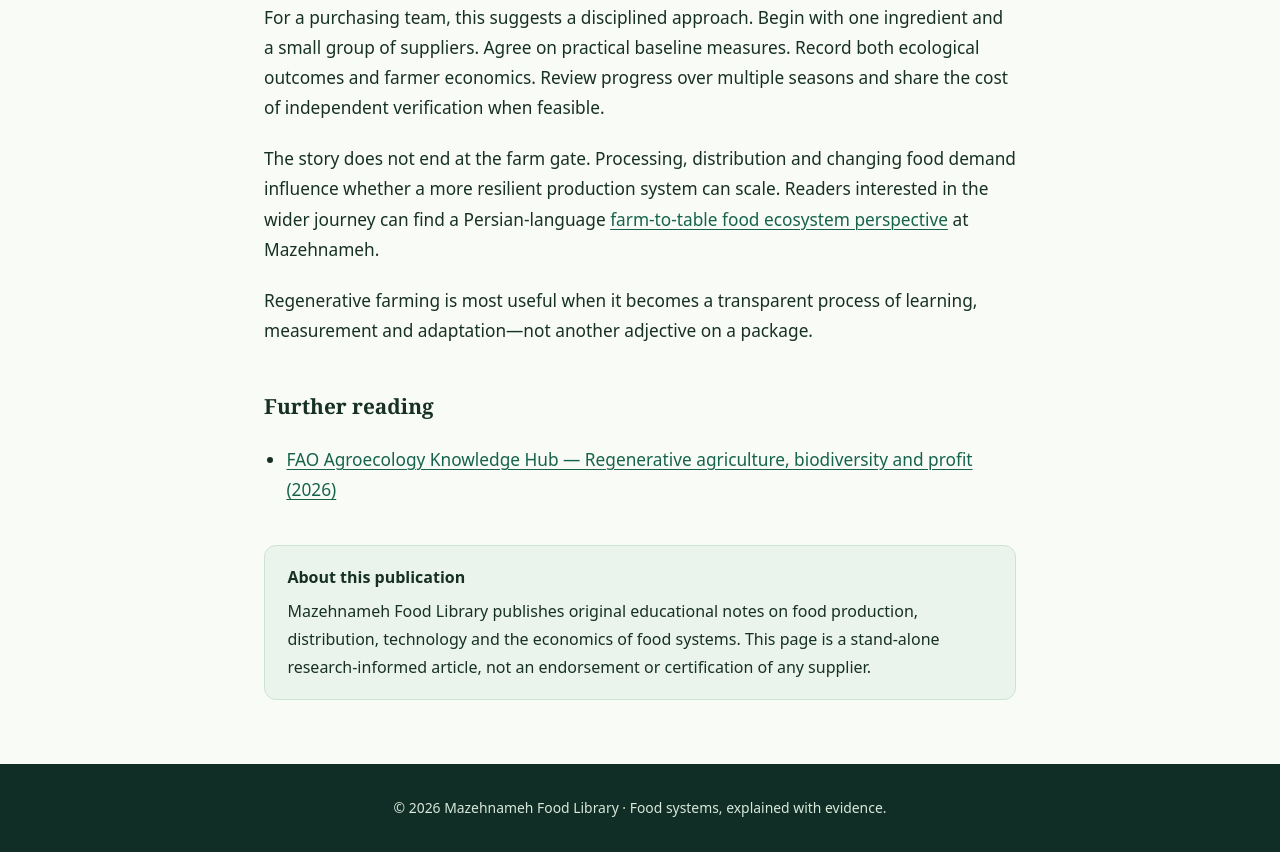
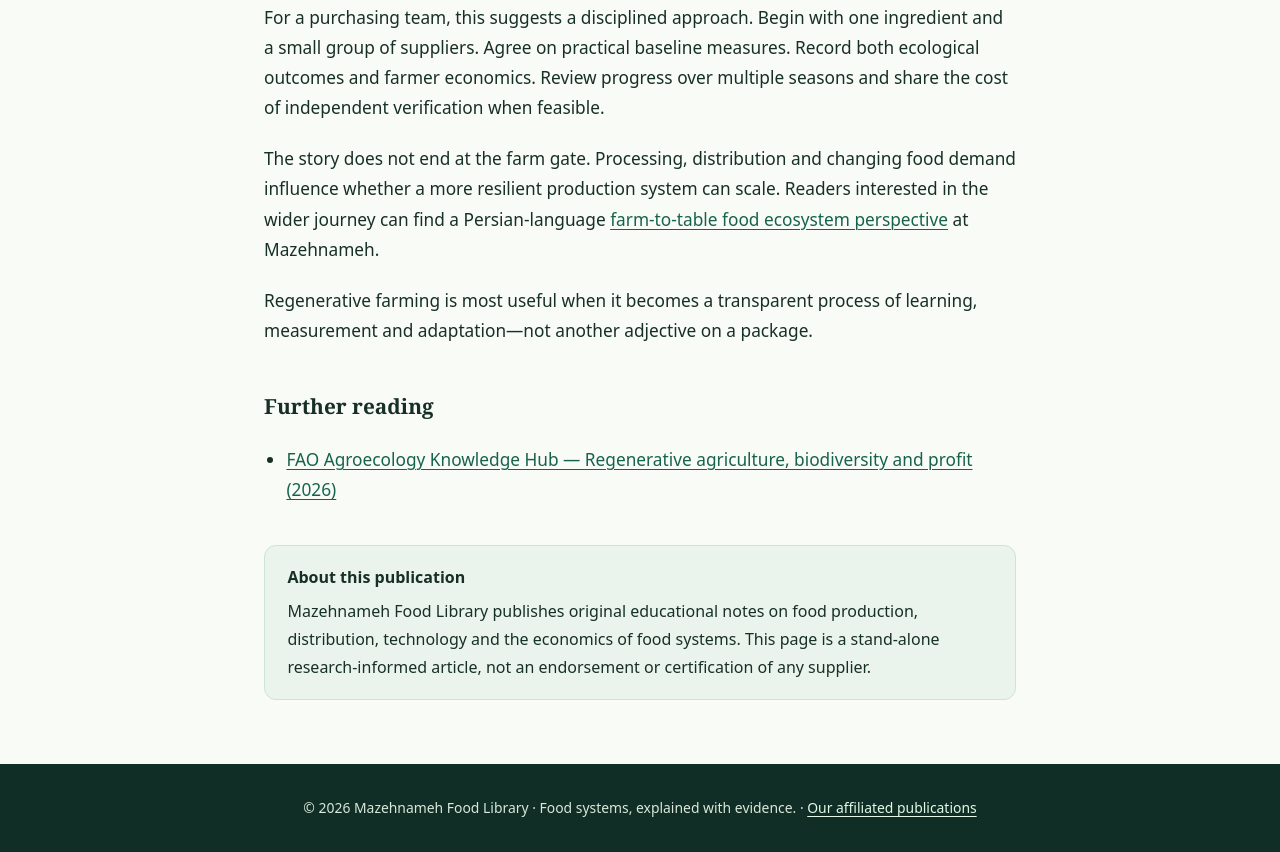
Before and after one commit to haniehkhanmohamad-star/mazehnameh-food-library, a plain HTML site: page index.html in a window 1280 px wide. Shown: the part 2004-2856 px from the top of the page. Drawn offline with Linux system fonts and the light colour scheme.

Commit message:
Link affiliated publications directory from library home

```diff
--- a/index.html
+++ b/index.html
@@ -57,5 +57,5 @@ footer{background:#102e25;color:#d8e8db;padding:2rem 1.5rem;text-align:center;fo
 <li><a href="https://www.fao.org/agroecology/in-action/detail/1681669/en">FAO Agroecology Knowledge Hub — Regenerative agriculture, biodiversity and profit (2026)</a></li>
 </ul>
 </article><aside class="context"><strong>About this publication</strong><p style="margin:.4rem 0 0">Mazehnameh Food Library publishes original educational notes on food production, distribution, technology and the economics of food systems. This page is a stand-alone research-informed article, not an endorsement or certification of any supplier.</p></aside></main>
-<footer>© 2026 Mazehnameh Food Library · Food systems, explained with evidence.</footer>
+<footer>© 2026 Mazehnameh Food Library · Food systems, explained with evidence. · <a href="specialist-publications.html">Our affiliated publications</a></footer>
 </body></html>
```
